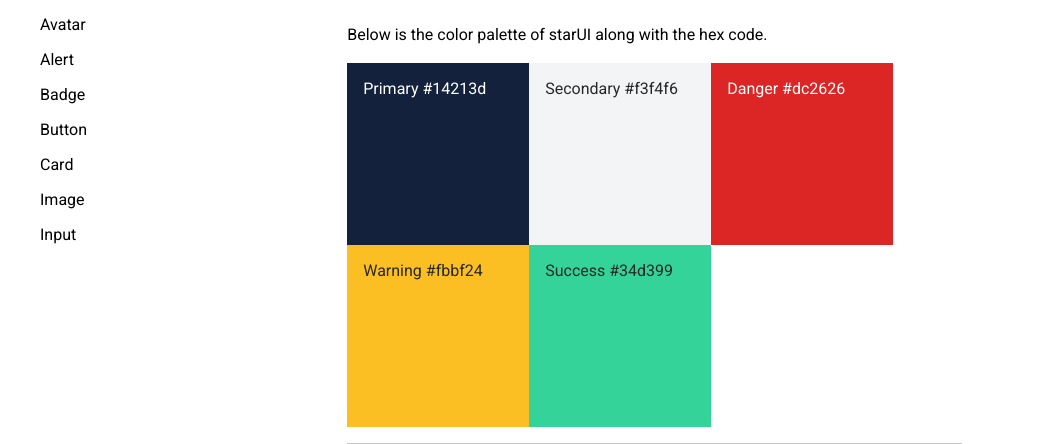
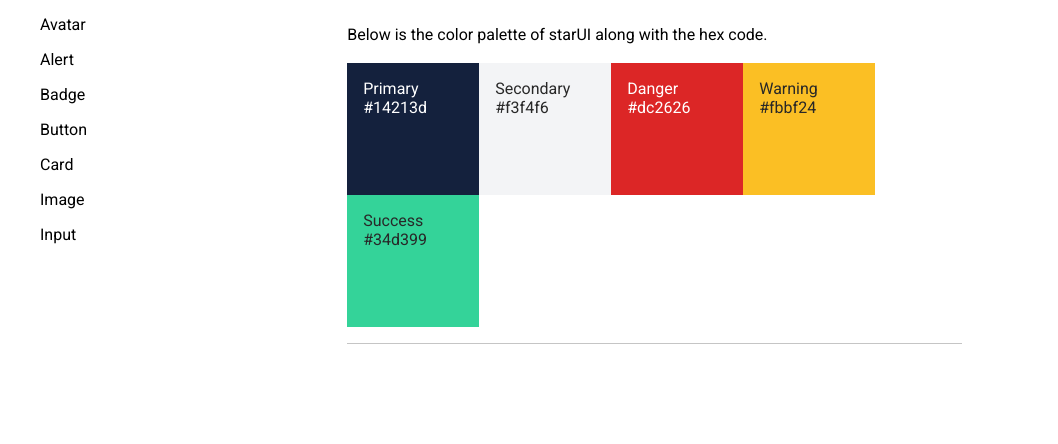
Before and after one commit to Kevin-Solomon/starUI-component-library, a plain HTML site: page pages/colors/colors.html in a window 1280 px wide. Shown: the part 393-837 px from the top of the page, without its empty margins (96-1154 px from the left). After the commit the page ends 800 px from the top, so only its background shows below. Drawn offline with Linux system fonts and the light colour scheme.

```diff
--- a/pages/colors/colors.css
+++ b/pages/colors/colors.css
@@ -5,8 +5,8 @@
 }
 .color-example > * {
   padding: 1rem;
-  width: 150px;
-  height: 150px;
+  width: 100px;
+  height: 100px;
 }
 .primary {
   background-color: var(--primary-color);
```
Also changed, not shown: index.html (+1 -1 lines).
